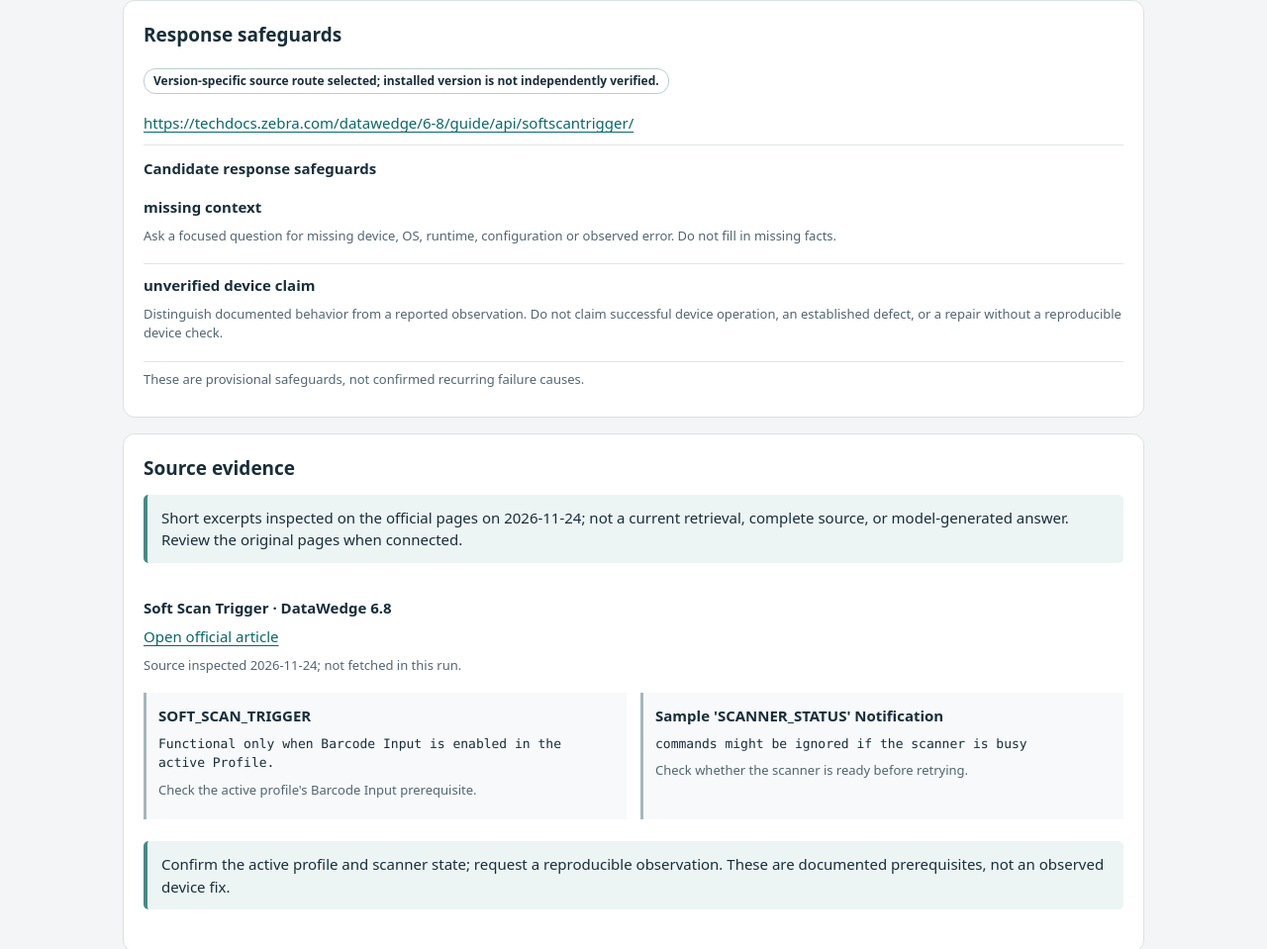
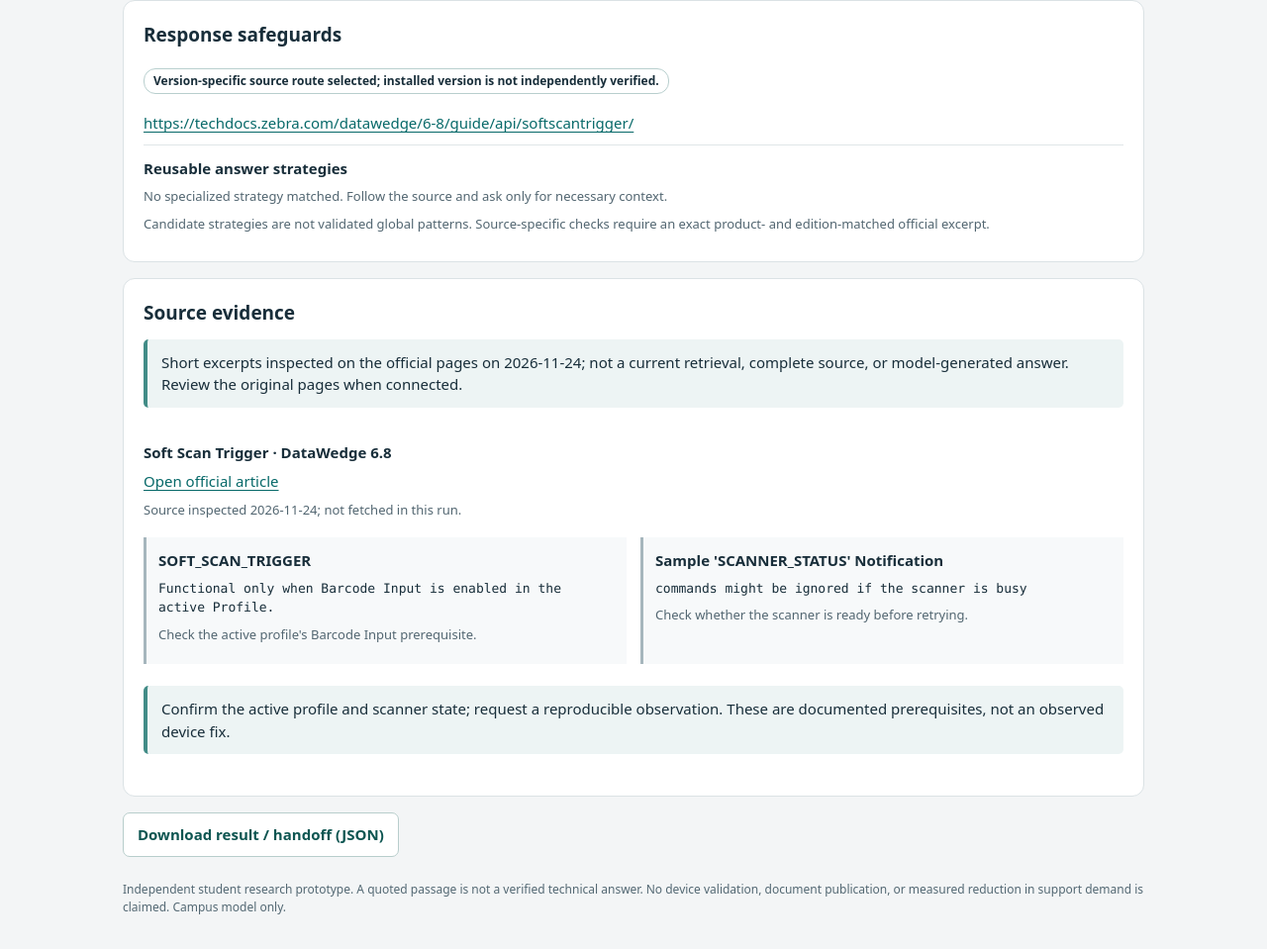
Before and after one commit to Tmkbs/zebra-evidence-framework, a browser extension: page classroom/answer-guidance.html in a window 1280 px wide. Shown: the part 2667-3626 px from the top of the page at 99% size. Drawn offline with Linux system fonts and the light colour scheme; no server answers.

Commit message:
Show the same selected reusable strategies in the full Ask & Guide interface

```diff
--- a/classroom/answer-guidance.html
+++ b/classroom/answer-guidance.html
@@ -188,9 +188,17 @@ function drawPlan(p){
  out.append(text("p",p.state==="clarification_required"?"Ask for missing context before answering.":"Version-specific source route selected; installed version is not independently verified.","pill"));
  if(p.clarification?.length)addList(out,p.clarification);
  for(const u of p.source_urls||[]){const row=text("div","","step");row.append(link(u));out.append(row)}
- const head=text("h3","Candidate response safeguards");out.append(head);
- for(const pol of p.policies||[]){const row=text("div","","step");row.append(text("strong",pol.id.replaceAll("_"," ")),text("p",pol.strategy,"muted"));out.append(row)}
- out.append(text("p","These are provisional safeguards, not confirmed recurring failure causes.","muted"));
+ const head=text("h3","Reusable answer strategies");out.append(head);
+ for(const strategy of p.strategies||[]){
+  const row=text("div","","step");
+  row.append(text("strong",strategy.label+" · "+strategy.application_status.replaceAll("_"," ")),
+   text("p",strategy.match_reason,"muted"),
+   text("p","Next: "+strategy.safe_next_action,"muted"),
+   text("p","Evidence status: "+strategy.research_status,"muted"));
+  out.append(row);
+ }
+ if(!(p.strategies||[]).length)out.append(text("p","No specialized strategy matched. Follow the source and ask only for necessary context.","muted"));
+ out.append(text("p","Candidate strategies are not validated global patterns. Source-specific checks require an exact product- and edition-matched official excerpt.","muted"));
 }
 function drawCards(packet){
  const cards=packet.cards||[];if(!cards.length)return;
```
